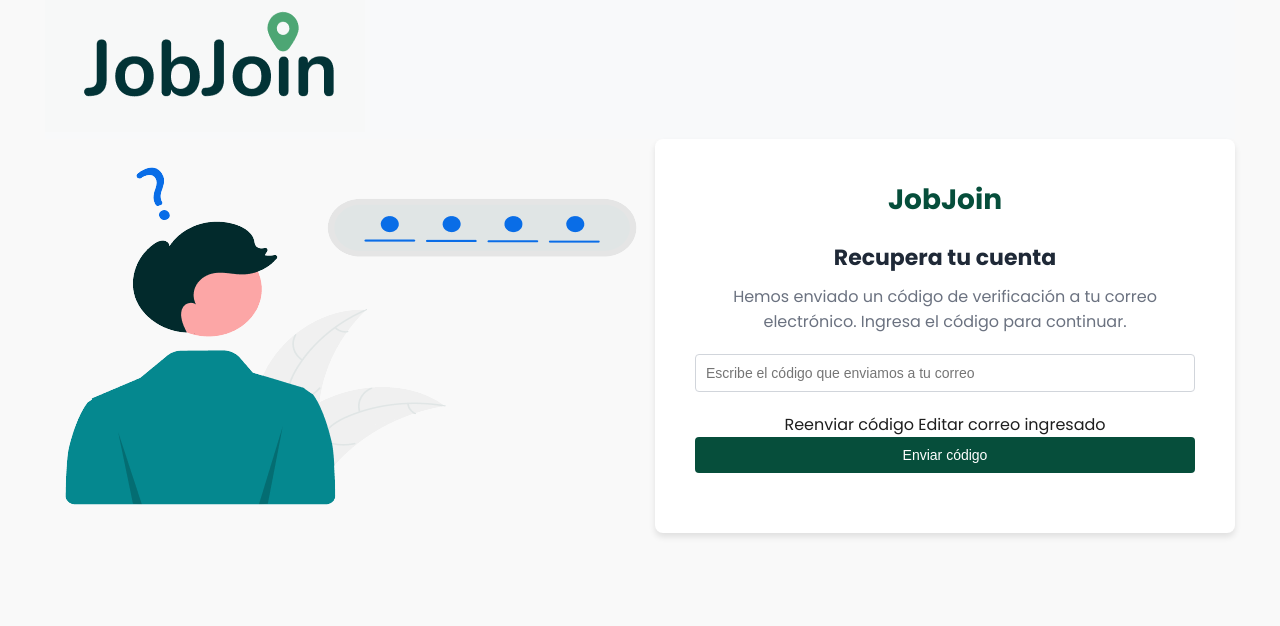
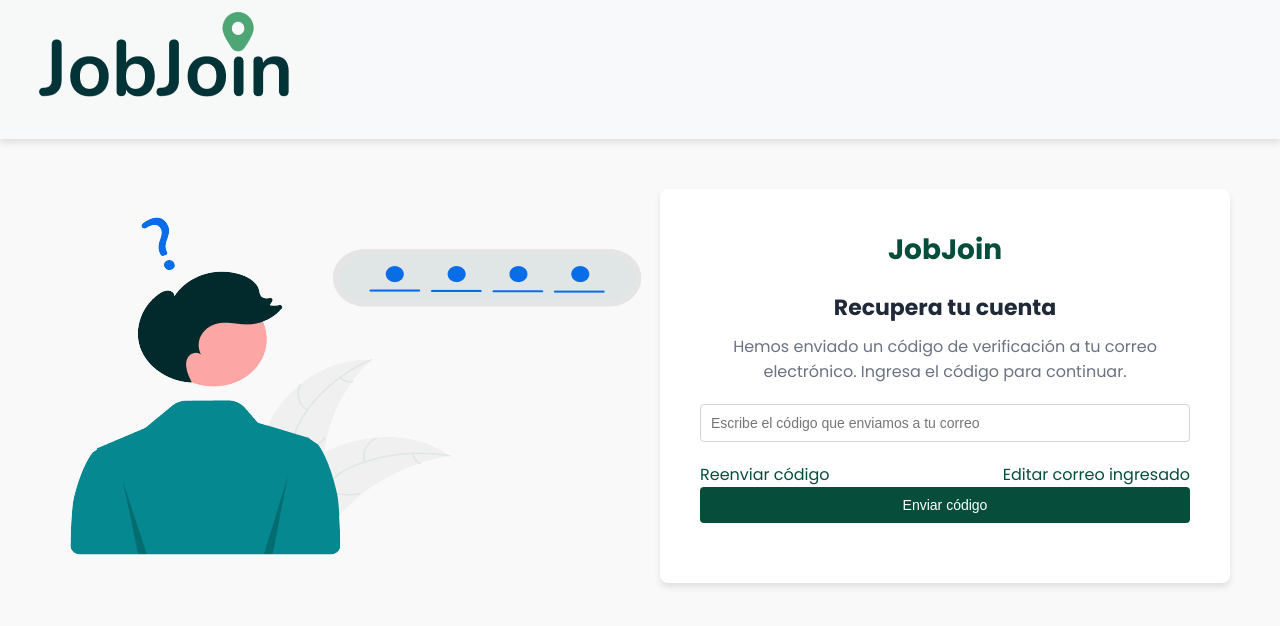
Before and after one commit to MarbeniX/JobJoin, a React (Vite) app: page /recuperarContrasenaStep1 in a window 1280 px wide. Shown: the top 626 px of the page. Built offline with nearby package versions, Linux system fonts and the light colour scheme.

Commit message:
Recuperar contraaseña
Fix shadowbox

```diff
--- a/src/Css/RecuperarContrasena.css
+++ b/src/Css/RecuperarContrasena.css
@@ -3,15 +3,17 @@
 
 
 header {
-    display: flex;
-    justify-content: flex-start;
-    align-items: center;
     background-color: #f8f9fa;
-    padding: 0px;
+    box-shadow: 0px 4px 6px rgba(0, 0, 0, 0.1); /* Sombra suave */
+    width: 100%;
+}
+header > div {
+    margin: 0;
+    padding: 0;
 }
 
 .illustration img {
-    max-width: 1%;
+    max-width: 100%;
     height: auto;
     object-fit: contain;
 }
@@ -34,6 +36,7 @@
     align-items: center;
     height: 90%;
     text-align: center;
+    padding: 50px;
 }
 .card {
     width: 100%;
@@ -92,3 +95,22 @@
 .form-group button:hover {
     background-color: #047857;
 }
+
+.links-container {
+    display: flex;
+    justify-content: space-between;
+    margin-top: 10px; /* Ajusta según tu diseño */
+}
+
+.left-link {
+    text-align: left;
+    color: #064e3b;
+    text-decoration: none; /*Elimina el subrayado brah*/
+
+}
+
+.right-link {
+    text-align: right;
+    color: #064e3b;
+    text-decoration: none; /*Elimina el subrayado brah*/
+}
--- a/src/Pages/RecuperarContrasena.jsx
+++ b/src/Pages/RecuperarContrasena.jsx
@@ -9,9 +9,7 @@
         <>
             <header>
                 <div>
-                    <div>
-                        <img src={JobJoin} alt="Ilustración"/>
-                    </div>
+                    <img src={JobJoin} alt="Ilustración"/>
                 </div>
             </header>
             <main>
--- a/src/Pages/RecuperarContrasenaStep1.jsx
+++ b/src/Pages/RecuperarContrasenaStep1.jsx
@@ -8,11 +8,7 @@
     return (
         <>
             <header>
-                <div>
-                    <div>
-                        <img src={JobJoin} alt="Ilustración"/>
-                    </div>
-                </div>
+                    <img src={JobJoin} alt="Ilustración"/>
             </header>
             <main>
                 <div className="container">
@@ -28,10 +24,10 @@
                             <div className="form-group">
                                 <input type="email" placeholder="Escribe el código que enviamos a tu correo" required/>
                             </div>
-                            <div>
-                                <a href={RecuperarContrasena}>Reenviar código        </a>
+                            <div className="links-container">
+                                <a href="https://www.mozilla.org/es-ES/" className="left-link">Reenviar código        </a>
 
-                                <a href={RecuperarContrasena}>Editar correo ingresado</a>
+                                <a href="https://www.mozilla.org/es-ES/" className="right-link">Editar correo ingresado</a>
                             </div>
 
                             <div className="form-group">
```
